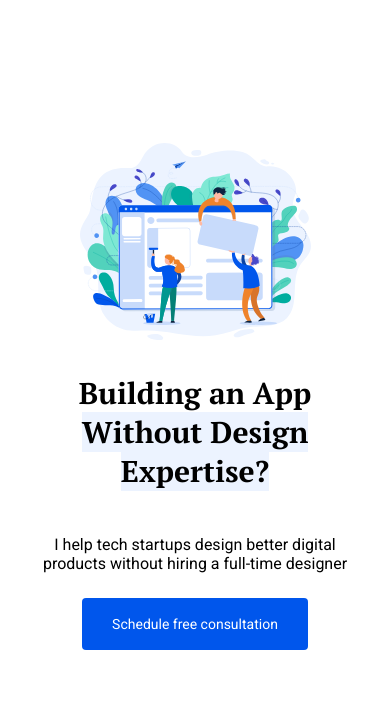
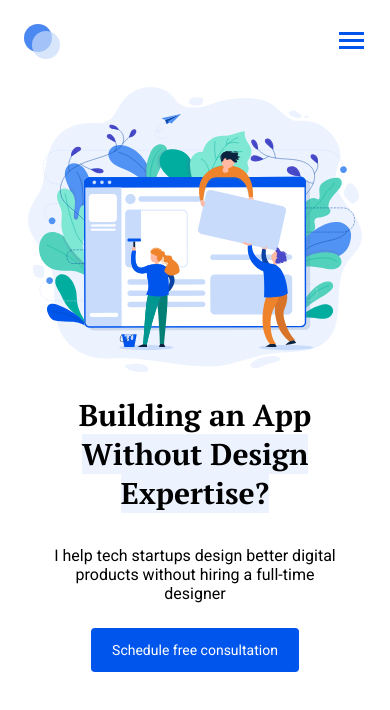
Before and after one commit to WebHeroSchool/viktoriya-zubtsova, a plain HTML site: page index.html in a window 390 px wide. Drawn offline with Linux system fonts and the light colour scheme.

Commit message:
адаптация сайта под разные размеры устройства

```diff
--- a/index.html
+++ b/index.html
@@ -14,6 +14,19 @@
      <div class="wrapper">
      <header>
        <div class="logo"></div>
+       <div class="hamburger-menu">
+         <input id="menu__toggle" type="checkbox" />
+         <label class="menu__btn" for="menu__toggle">
+           <span></span>
+         </label>
+         <ul class="menu__box">
+           <li><a class="menu__box_item" href="#">start</a></li>
+           <li><a class="menu__box_item" href="#">services</a></li>
+           <li><a class="menu__box_item" href="#">about</a></li>
+           <li><a class="menu__box_item" href="#">blog</a></li>
+           <li><a class="menu__box_item" href="#">contact us</a></li>
+         </ul>
+       </div>
        <nav class="menu">
          <a class="menu__item" href="#">start</a>
          <a class="menu__item menu__item_active" href="#">services</a>
@@ -24,7 +37,7 @@
      </header>
 
      <section class="main">
-       <h1 class="main__title">Building an App <span class="main__title-text_highlight">Without Design Expertise?</span></h1>
+       <h1 class="main__title">Building an App<br><span class="main__title-text_highlight">Without Design Expertise?</span></h1>
        <p class="main__text">I help tech startups design better digital products
            without hiring a&nbsp;full-time designer</p>
        <a class="main__button">Schedule free consultation</a>
--- a/styles.css
+++ b/styles.css
@@ -80,33 +80,166 @@ header{
 .main__button:hover{
   opacity: .5;
 }
-@media (max-width: 768px) {
+@media (min-width: 1024px){
+  .hamburger-menu{
+    display: none;
+  }
+}
+@media (max-width: 1919px) {
+  .wrapper{
+    width: 68%;
+  }
+  header{
+    margin-bottom: 81px;
+  }
+  .menu__item{
+    font: 500 14px/16px Roboto, arial, helvetica, sans-serif;
+  }
+  .main__title{
+    margin: 0 0 40px 0;
+    font: 50px/66px pt_serifbold, arial, helvetica, sans-serif;
+    width: 434px;
+  }
+  .main__text{
+    margin: 0 0 41px 0;
+    font: 500 18px/21px Roboto, arial, helvetica, sans-serif;
+    max-width: 367px;
+  }
+  .main{
+    padding: 15px 60% 200px 0;
+    background-size: 55%;
+  }
+  .main__button{
+    font: 500 14px/16px Roboto, arial, helvetica, sans-serif;
+    padding: 14px 21px;
+  }
+@media (max-width: 1365px) {
+  .wrapper{
+    width: 91%;
+  }
+  header{
+    margin-bottom: 81px;
+  }
+  .menu__item{
+    font: 500 14px/16px Roboto, arial, helvetica, sans-serif;
+  }
+  .main__title{
+    margin: 0 0 40px 0;
+    font: 50px/66px pt_serifbold, arial, helvetica, sans-serif;
+    width: 434px;
+  }
+  .main__text{
+    margin: 0 0 41px 0;
+    font: 500 18px/21px Roboto, arial, helvetica, sans-serif;
+    max-width: 367px;
+  }
+  .main{
+    padding: 13px 60% 200px 0;
+    background-size: 55%;
+  }
+  .main__button{
+    font: 500 14px/16px Roboto, arial, helvetica, sans-serif;
+    padding: 14px 21px;
+  }
+}
+@media (max-width: 1023px) {
   .menu{
     display: none;
   }
   header{
-    margin-bottom: 28px;
-  }
-  .main{
-    text-align: center;
-    padding: 74% 0 0;
-    background-size: 74%;
-    background-position: top center;
-  }
-  .main__title{
-    margin-bottom: 44px;
-    font: 30px/39px pt_serifbold, arial, helvetica, sans-serif;
-  }
-  .main__text{
-    margin-bottom: 25px;
-    font: 500 16px/19px Roboto, arial, helvetica, sans-serif;
-  }
-  .main__button{
-    font: 500 14px/16px Roboto, arial, helvetica, sans-serif;
+    margin-bottom: 7px;
   }
   .logo{
+    position: absolute;
+    top: 24px;
+    left: 24px;
     width: 36px;
     height: 35px;
     background: url('img/logomini.svg')
   }
+  #menu__toggle {
+    display: none;
+  }
+ .menu__btn {
+   display: flex;
+   align-items: center;
+   position: absolute;
+   top: 32px;
+   left: 87%;
+   width: 25px;
+   height: 17px;
+   z-index: 1;
+  }
+  .menu__btn > span,
+  .menu__btn > span::before,
+  .menu__btn > span::after {
+    display: block;
+    position: absolute;
+    width: 100%;
+    height: 3px;
+    background-color: #0056EC;
+  }
+  .menu__btn > span::before {
+    content: '';
+    top: -7px;
+  }
+  .menu__btn > span::after {
+    content: '';
+    top: 7px;
+  }
+  .menu__box {
+    display: block;
+    position: fixed;
+    visibility: hidden;
+    top: 0;
+    left: -100%;
+    width: 100%;
+    height: 100%;
+    padding: 42% 0 0;
+    list-style: none;
+    text-align: center;
+  }
+  .menu__box_item {
+    display: block;
+    padding: 12px 0;
+    color: #000;
+    font: 500 30px/35px Roboto arial, helvetica, sans-serif;
+    text-decoration: none;
+  }
+  #menu__toggle:checked ~ .menu__btn > span {
+    transform: rotate(45deg);
+  }
+  #menu__toggle:checked ~ .menu__btn > span::before {
+    top: 0;
+    transform: rotate(0);
+  }
+  #menu__toggle:checked ~ .menu__btn > span::after {
+    top: 0;
+    transform: rotate(90deg);
+  }
+  #menu__toggle:checked ~ .menu__box {
+    visibility: visible;
+    left: 0;
+    background-color: white;
+  }
+  .main{
+    text-align: center;
+    padding: 87% 0 0;
+    background-size: 94%;
+    background-position: top center;
+  }
+  .main__title{
+    margin: 0 auto 33px auto;
+    font: 30px/39px pt_serifbold, arial, helvetica, sans-serif;
+    max-width: 80%;
+  }
+  .main__text{
+    margin: 0 auto 25px auto;
+    font: 500 16px/19px Roboto, arial, helvetica, sans-serif;
+    max-width: 80%;
+  }
+  .main__button{
+    font: 500 14px/16px Roboto, arial, helvetica, sans-serif;
+    padding: 14px 21px;
+  }
 }
```
Also changed, not shown: img/logomini.svg (added).
